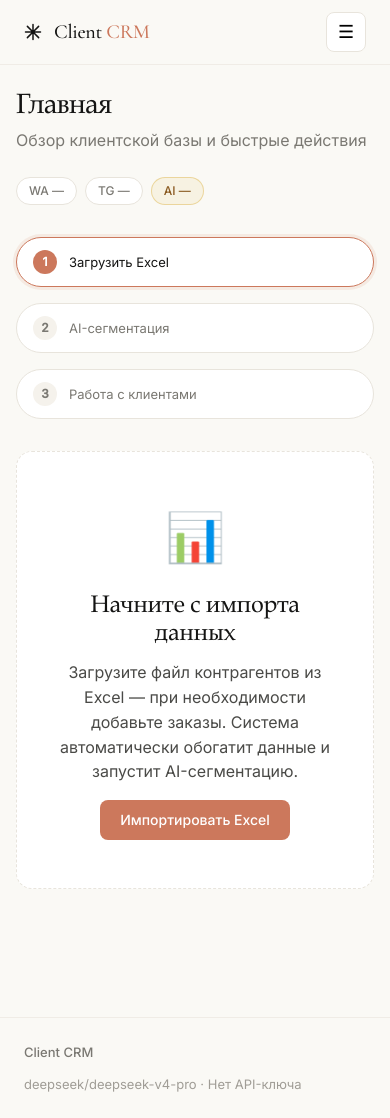
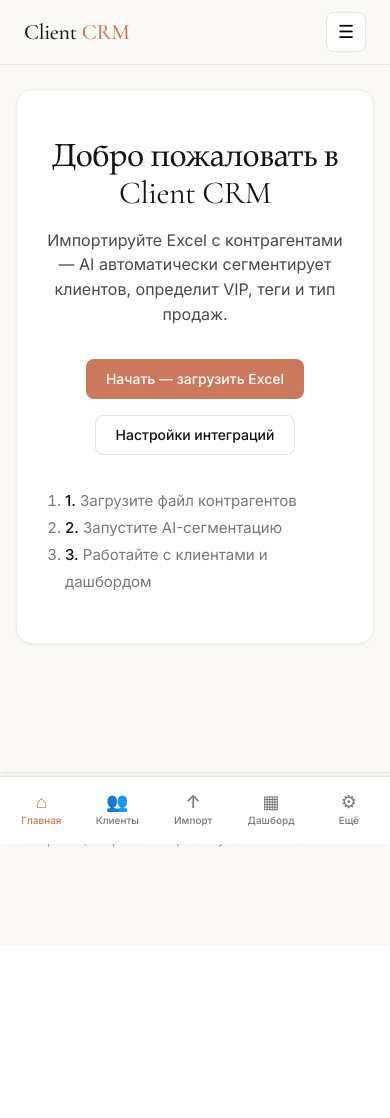
Before and after one commit to fuwiak/client_segmentation_deepseek, a FastAPI app: page / in a window 390 px wide. After the commit the page ends 847 px from the top, so only its background shows below. Run offline with FastAPI, Linux system fonts and the light colour scheme.

Commit message:
Исправить UI: убрать звезду, починить мобильную навигацию.
Текстовый логотип вместо SVG, отдельный mobile drawer, нижняя панель вкладок и понятный hero на пустой главной.

Co-authored-by: Cursor <cursoragent@cursor.com>

```diff
--- a/app/static/style.css
+++ b/app/static/style.css
@@ -107,9 +107,8 @@ code {
   position: sticky;
   top: 0;
   z-index: 100;
-  background: rgba(250, 249, 245, 0.92);
-  backdrop-filter: blur(12px);
-  border-bottom: 1px solid var(--hairline-soft);
+  background: var(--canvas);
+  border-bottom: 1px solid var(--hairline);
 }
 
 .header-inner {
@@ -119,15 +118,12 @@ code {
   height: var(--nav-h);
   display: flex;
   align-items: center;
-  gap: var(--lg);
+  gap: var(--md);
 }
 
 .wordmark {
-  display: inline-flex;
-  align-items: center;
-  gap: var(--sm);
   font-family: var(--font-display);
-  font-size: 20px;
+  font-size: 22px;
   font-weight: 500;
   letter-spacing: -0.3px;
   color: var(--ink);
@@ -135,14 +131,14 @@ code {
   flex-shrink: 0;
 }
 
-.wordmark .spike { width: 18px; height: 18px; }
 .wordmark-accent { color: var(--primary); }
 
-.main-nav {
+.desktop-nav {
   display: flex;
   align-items: center;
   gap: var(--xxs);
   flex: 1;
+  min-width: 0;
 }
 
 .nav-item {
@@ -155,18 +151,26 @@ code {
   white-space: nowrap;
 }
 
+.nav-item:hover { color: var(--ink); }
 .nav-item.active {
   background: var(--surface-white);
   color: var(--ink);
   box-shadow: var(--shadow-soft);
 }
 
-.header-actions { margin-left: auto; }
+.header-actions {
+  display: flex;
+  align-items: center;
+  gap: var(--sm);
+  margin-left: auto;
+  flex-shrink: 0;
+}
 
 .btn-nav {
   height: 36px;
   padding: 0 var(--md);
   font-size: 13px;
+  white-space: nowrap;
 }
 
 .nav-toggle {
@@ -178,18 +182,104 @@ code {
   height: 40px;
   font-size: 18px;
   cursor: pointer;
+  flex-shrink: 0;
 }
 
-.mobile-nav {
-  display: none;
-  padding: var(--md) var(--lg);
+.mobile-drawer {
   border-top: 1px solid var(--hairline-soft);
-  background: var(--canvas);
+  background: var(--surface-white);
+  padding: var(--md) var(--lg) var(--lg);
 }
 
-.mobile-nav.open { display: block; }
-.mobile-nav .main-nav { flex-direction: column; align-items: stretch; }
-.mobile-nav .nav-item { padding: var(--sm); }
+.mobile-drawer-nav {
+  display: flex;
+  flex-direction: column;
+  gap: var(--xxs);
+  max-width: 1200px;
+  margin: 0 auto;
+}
+
+.mobile-drawer-nav .nav-item {
+  padding: var(--sm) var(--md);
+  font-size: 16px;
+}
+
+.mobile-drawer-cta {
+  margin-top: var(--md);
+  width: 100%;
+}
+
+/* Bottom tab bar (mobile) */
+.bottom-nav {
+  display: none;
+  position: fixed;
+  bottom: 0;
+  left: 0;
+  right: 0;
+  z-index: 100;
+  background: var(--surface-white);
+  border-top: 1px solid var(--hairline);
+  padding: var(--xs) var(--xxs) calc(var(--xs) + env(safe-area-inset-bottom));
+  justify-content: space-around;
+  box-shadow: 0 -2px 8px rgba(20, 20, 19, 0.06);
+}
+
+.bottom-nav-item {
+  display: flex;
+  flex-direction: column;
+  align-items: center;
+  gap: 2px;
+  padding: var(--xs);
+  font-size: 10px;
+  font-weight: 500;
+  color: var(--muted);
+  text-decoration: none;
+  min-width: 56px;
+}
+
+.bottom-nav-item.active { color: var(--primary); }
+.bottom-nav-icon { font-size: 18px; line-height: 1; }
+
+/* Hero empty state */
+.hero-empty {
+  text-align: center;
+  padding: var(--xxl) var(--lg);
+  background: var(--surface-white);
+  border: 1px solid var(--hairline-soft);
+  border-radius: var(--r-xl);
+  box-shadow: var(--shadow-soft);
+}
+
+.hero-empty h2 {
+  font-size: 32px;
+  margin-bottom: var(--md);
+}
+
+.hero-actions {
+  display: flex;
+  gap: var(--md);
+  justify-content: center;
+  flex-wrap: wrap;
+  margin: var(--xl) 0;
+}
+
+.btn-lg {
+  height: 48px;
+  padding: 0 var(--xl);
+  font-size: 15px;
+}
+
+.hero-steps {
+  text-align: left;
+  max-width: 360px;
+  margin: var(--xl) auto 0;
+  padding-left: var(--lg);
+  color: var(--muted);
+  font-size: 15px;
+  line-height: 1.8;
+}
+
+.hero-steps strong { color: var(--ink); }
 
 /* ---- Page layout -------------------------------------------------------- */
 
@@ -279,16 +369,10 @@ code {
 /* ---- Empty state & quick actions ---------------------------------------- */
 
 .empty-state {
-  text-align: center;
-  padding: var(--xxl) var(--xl);
-  background: var(--surface-white);
-  border: 1px dashed var(--hairline);
-  border-radius: var(--r-xl);
-  margin-bottom: var(--xl);
+  /* legacy alias */
 }
 
-.empty-icon { font-size: 48px; margin-bottom: var(--md); }
-.empty-state h3 { margin-bottom: var(--sm); }
+.hero-empty { margin-bottom: var(--xl); }
 
 .quick-actions {
   display: grid;
@@ -625,8 +709,10 @@ td.ai-added { background: rgba(93, 184, 114, 0.06); }
   backdrop-filter: blur(4px);
 }
 
-.upload-modal { display: none; }
-.upload-modal.htmx-request { display: flex; }
+.upload-modal[hidden] { display: none !important; }
+.upload-modal:not([hidden]) {
+  display: flex;
+}
 
 .modal-card {
   width: 100%;
@@ -742,9 +828,12 @@ td.ai-added { background: rgba(93, 184, 114, 0.06); }
 /* ---- Responsive --------------------------------------------------------- */
 
 @media (max-width: 900px) {
-  .main-nav { display: none; }
+  .desktop-nav { display: none; }
+  .header-actions .status-strip { display: none; }
+  .header-actions .btn-nav { display: none; }
   .nav-toggle { display: block; margin-left: auto; }
-  .header-actions { display: none; }
+  .bottom-nav { display: flex; }
+  .main-content { padding-bottom: 72px; }
   .split-grid, .settings-grid { grid-template-columns: 1fr; }
   .form-grid { grid-template-columns: 1fr; }
 }
--- a/app/templates/base.html
+++ b/app/templates/base.html
@@ -8,67 +8,90 @@
   <link rel="preconnect" href="https://fonts.googleapis.com">
   <link rel="preconnect" href="https://fonts.gstatic.com" crossorigin>
   <link rel="stylesheet"
-        href="https://fonts.googleapis.com/css2?family=Cormorant+Garamond:wght@400;500&family=Inter:wght@400;500&family=JetBrains+Mono:wght@400&display=swap">
-  <link rel="stylesheet" href="/static/style.css">
+        href="https://fonts.googleapis.com/css2?family=Cormorant+Garamond:wght@400;500&family=Inter:wght@400;500&display=swap">
+  <link rel="stylesheet" href="/static/style.css?v=3">
 </head>
 <body>
   <header class="site-header">
     <div class="header-inner">
-      <a href="/" class="wordmark" aria-label="Client CRM">
-        <svg class="spike" viewBox="0 0 24 24" fill="none" aria-hidden="true">
-          <path d="M12 2v20M12 12H2M12 12h10M12 12L4.5 4.5M12 12l7.5 7.5M12 12L4.5 19.5M12 12l7.5-7.5"
-                stroke="currentColor" stroke-width="2" stroke-linecap="round"/>
-        </svg>
-        <span>Client <span class="wordmark-accent">CRM</span></span>
-      </a>
+      <a href="/" class="wordmark">Client <span class="wordmark-accent">CRM</span></a>
 
-      {% include 'partials/nav.html' %}
+      <nav class="desktop-nav" aria-label="Основная навигация">
+        {% include 'partials/nav_items.html' %}
+      </nav>
 
       <div class="header-actions">
-        <a href="/segment" class="btn btn-nav">+ Импорт</a>
+        <div class="status-strip"
+             hx-get="/messenger/sidebar"
+             hx-trigger="load"
+             hx-swap="innerHTML">
+          <span class="status-pill muted">…</span>
+        </div>
+        <a href="/segment" class="btn btn-nav">Импорт Excel</a>
       </div>
 
-      <button type="button" class="nav-toggle" onclick="toggleMobileNav()" aria-label="Меню">☰</button>
+      <button type="button" class="nav-toggle" onclick="toggleMobileNav()" aria-label="Меню" aria-expanded="false" id="nav-toggle-btn">☰</button>
     </div>
-    <div class="mobile-nav" id="mobile-nav">
-      {% include 'partials/nav.html' %}
+
+    <div class="mobile-drawer" id="mobile-drawer" hidden>
+      <nav class="mobile-drawer-nav" aria-label="Мобильное меню">
+        {% include 'partials/nav_items.html' %}
+        <a href="/segment" class="btn mobile-drawer-cta">Импорт Excel</a>
+      </nav>
     </div>
   </header>
 
   <main class="main-content">
     <div class="container">
+      {% block page_header %}
       <header class="page-header">
         <div>
           <h1>{{ page_title|default(title) }}</h1>
-          {% if subtitle %}
-          <p class="subtitle">{{ subtitle }}</p>
-          {% endif %}
-        </div>
-        <div class="status-strip"
-             hx-get="/messenger/sidebar"
-             hx-trigger="load"
-             hx-swap="innerHTML">
-          <span class="status-pill muted">Загрузка статуса…</span>
+          {% if subtitle %}<p class="subtitle">{{ subtitle }}</p>{% endif %}
         </div>
       </header>
+      {% endblock %}
 
       {% block content %}{% endblock %}
     </div>
 
     <footer class="footer">
       <div class="footer-inner">
-        <span class="footer-brand">Client CRM</span>
-        <span class="footer-meta">{{ model }} · {% if has_api_key %}AI активен{% else %}Нет API-ключа{% endif %}</span>
+        <span>Client CRM</span>
+        <span>{{ model }} · {% if has_api_key %}AI активен{% else %}Нужен API-ключ{% endif %}</span>
       </div>
     </footer>
   </main>
 
+  <nav class="bottom-nav" aria-label="Быстрая навигация">
+    <a href="/" class="bottom-nav-item {% if active_page|default('') == 'home' %}active{% endif %}">
+      <span class="bottom-nav-icon">⌂</span>
+      <span>Главная</span>
+    </a>
+    <a href="/clients" class="bottom-nav-item {% if active_page|default('') == 'clients' %}active{% endif %}">
+      <span class="bottom-nav-icon">👥</span>
+      <span>Клиенты</span>
+    </a>
+    <a href="/segment" class="bottom-nav-item {% if active_page|default('') == 'segment' %}active{% endif %}">
+      <span class="bottom-nav-icon">↑</span>
+      <span>Импорт</span>
+    </a>
+    <a href="/dashboard" class="bottom-nav-item {% if active_page|default('') == 'dashboard' %}active{% endif %}">
+      <span class="bottom-nav-icon">▦</span>
+      <span>Дашборд</span>
+    </a>
+    <a href="/settings" class="bottom-nav-item {% if active_page in ['settings', 'communications'] %}active{% endif %}">
+      <span class="bottom-nav-icon">⚙</span>
+      <span>Ещё</span>
+    </a>
+  </nav>
+
   <div id="modal-root"></div>
 
-  <div id="upload-modal" class="modal-overlay upload-modal">
+  <div id="upload-modal" class="modal-overlay upload-modal" hidden>
     <div class="modal-card">
-      <h3 class="modal-title">Загрузка файла</h3>
-      <p class="hint">Разбор Excel и обогащение данными заказов…</p>
+      <h3>Загрузка файла</h3>
+      <p class="hint">Разбор Excel…</p>
       <div class="progress-track indeterminate"><div class="progress-fill"></div></div>
       <p class="progress-label">Обработка…</p>
     </div>
@@ -76,14 +99,33 @@
 
   <script>
     function toggleMobileNav() {
-      document.getElementById('mobile-nav').classList.toggle('open');
+      var drawer = document.getElementById('mobile-drawer');
+      var btn = document.getElementById('nav-toggle-btn');
+      var open = drawer.hidden;
+      drawer.hidden = !open;
+      btn.setAttribute('aria-expanded', open ? 'true' : 'false');
+      btn.textContent = open ? '✕' : '☰';
     }
     function closeModal() {
       var root = document.getElementById('modal-root');
       if (root) root.innerHTML = '';
     }
     document.addEventListener('keydown', function (e) {
-      if (e.key === 'Escape') closeModal();
+      if (e.key === 'Escape') {
+        closeModal();
+        var drawer = document.getElementById('mobile-drawer');
+        if (drawer && !drawer.hidden) toggleMobileNav();
+      }
+    });
+    document.body.addEventListener('htmx:beforeRequest', function (e) {
+      if (e.detail.elt && e.detail.elt.closest && e.detail.elt.closest('.upload-form')) {
+        document.getElementById('upload-modal').hidden = false;
+      }
+    });
+    document.body.addEventListener('htmx:afterRequest', function (e) {
+      if (e.detail.elt && e.detail.elt.closest && e.detail.elt.closest('.upload-form')) {
+        document.getElementById('upload-modal').hidden = true;
+      }
     });
   </script>
 </body>
--- a/app/templates/home.html
+++ b/app/templates/home.html
@@ -1,8 +1,8 @@
 {% extends "base.html" %}
 
+{% block page_header %}{% endblock %}
+
 {% block content %}
-{% include 'partials/workflow.html' %}
-
 {% if not has_data %}
   {% include 'partials/empty_state.html' %}
 {% else %}
@@ -10,15 +10,15 @@
 <section class="quick-actions">
   <a href="/segment" class="action-card">
     <span class="action-label">Импорт</span>
-    <span class="action-desc">Загрузить новый Excel</span>
+    <span class="action-desc">Новый Excel</span>
   </a>
   <a href="/clients" class="action-card">
     <span class="action-label">Клиенты</span>
-    <span class="action-desc">{{ total_clients }} в базе</span>
+    <span class="action-desc">{{ total_clients }} записей</span>
   </a>
   <a href="/dashboard" class="action-card">
     <span class="action-label">Дашборд</span>
-    <span class="action-desc">Метрики и отчёты</span>
+    <span class="action-desc">Метрики</span>
   </a>
   <a href="/download/xlsx" class="action-card">
     <span class="action-label">Экспорт</span>
@@ -48,17 +48,12 @@
 <section class="card">
   <div class="card-header">
     <h3>Последние клиенты</h3>
-    <a href="/clients" class="text-link">Все клиенты →</a>
+    <a href="/clients" class="text-link">Все →</a>
   </div>
   <div class="table-wrap">
     <table>
       <thead>
-        <tr>
-          <th>Имя</th>
-          <th>Тип</th>
-          <th>Теги</th>
-          <th></th>
-        </tr>
+        <tr><th>Имя</th><th>Тип</th><th>Теги</th><th></th></tr>
       </thead>
       <tbody>
         {% for row in clients %}
--- a/app/templates/partials/empty_state.html
+++ b/app/templates/partials/empty_state.html
@@ -1,6 +1,13 @@
-<div class="empty-state">
-  <div class="empty-icon" aria-hidden="true">📊</div>
-  <h3>Начните с импорта данных</h3>
-  <p class="hint">Загрузите файл контрагентов из Excel — при необходимости добавьте заказы. Система автоматически обогатит данные и запустит AI-сегментацию.</p>
-  <a href="/segment" class="btn">Импортировать Excel</a>
+<div class="hero-empty">
+  <h2>Добро пожаловать в Client CRM</h2>
+  <p class="hint">Импортируйте Excel с контрагентами — AI автоматически сегментирует клиентов, определит VIP, теги и тип продаж.</p>
+  <div class="hero-actions">
+    <a href="/segment" class="btn btn-lg">Начать — загрузить Excel</a>
+    <a href="/settings" class="btn secondary btn-lg">Настройки интеграций</a>
+  </div>
+  <ol class="hero-steps">
+    <li><strong>1.</strong> Загрузите файл контрагентов</li>
+    <li><strong>2.</strong> Запустите AI-сегментацию</li>
+    <li><strong>3.</strong> Работайте с клиентами и дашбордом</li>
+  </ol>
 </div>
--- /dev/null
+++ b/app/templates/partials/nav_items.html
@@ -0,0 +1,6 @@
+<a href="/" class="nav-item {% if active_page|default('') == 'home' %}active{% endif %}">Главная</a>
+<a href="/dashboard" class="nav-item {% if active_page|default('') == 'dashboard' %}active{% endif %}">Дашборд</a>
+<a href="/clients" class="nav-item {% if active_page|default('') == 'clients' %}active{% endif %}">Клиенты</a>
+<a href="/segment" class="nav-item {% if active_page|default('') == 'segment' %}active{% endif %}">Импорт</a>
+<a href="/campaigns" class="nav-item {% if active_page|default('') == 'campaigns' %}active{% endif %}">Кампании</a>
+<a href="/settings" class="nav-item {% if active_page in ['settings', 'communications'] %}active{% endif %}">Настройки</a>
```
Also changed, not shown: app/templates/segment.html (+6 -7 lines).
